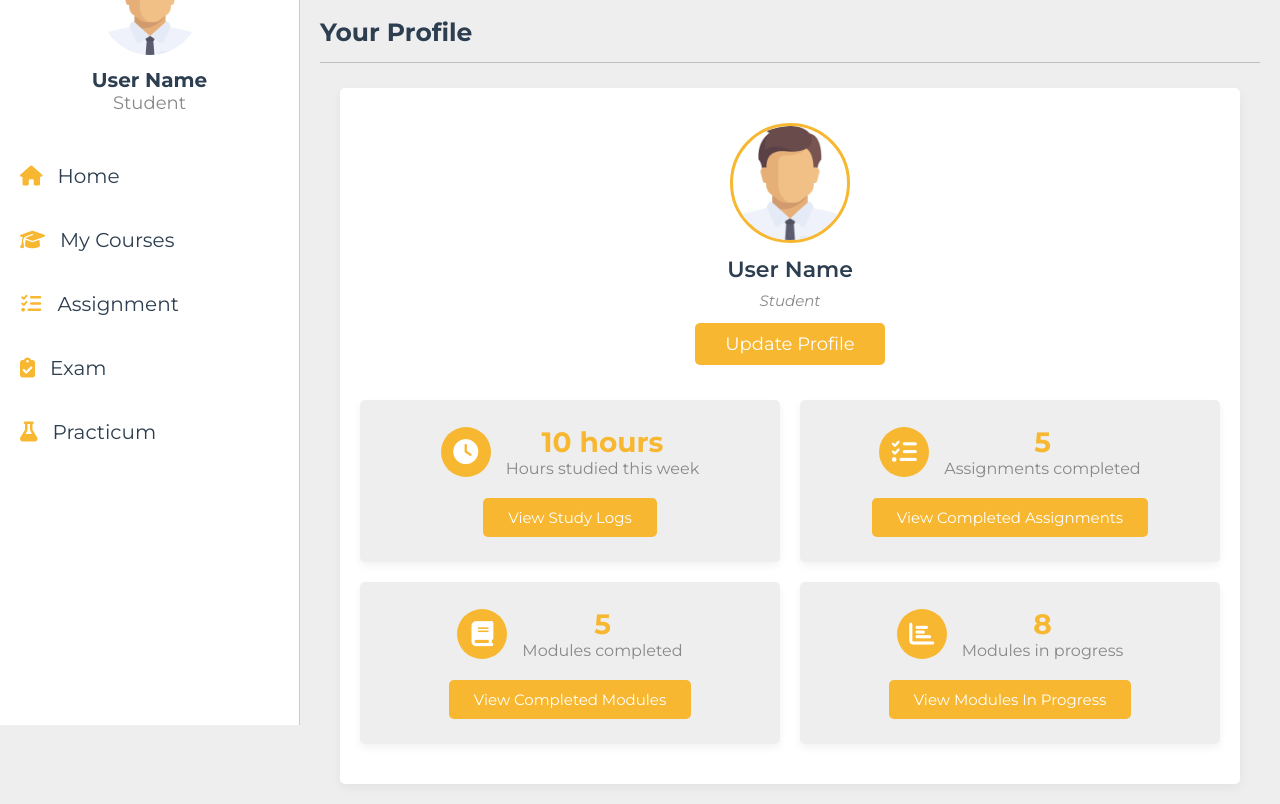
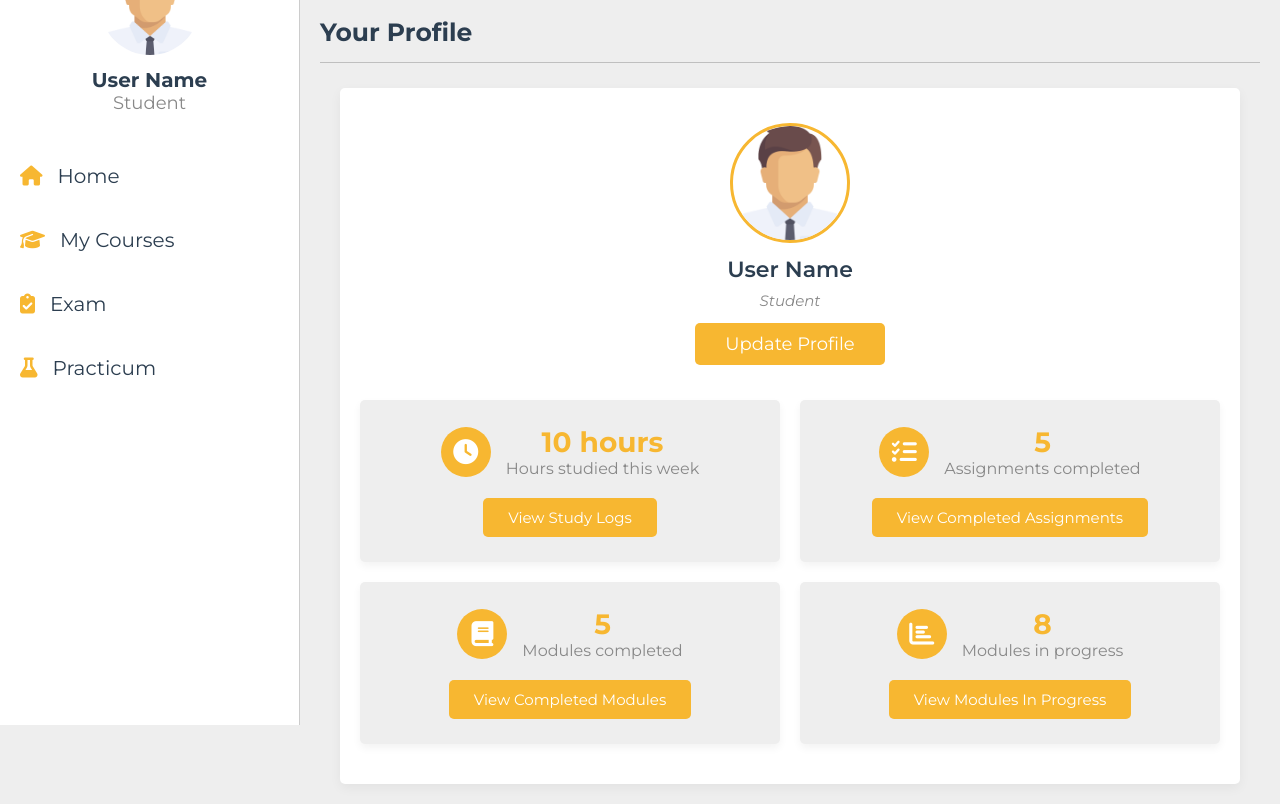
Before and after one commit to dedysaragih123/uts-pawm, a plain HTML site: page public/html/profile.html in a window 1280 px wide. Shown: the part 75-879 px from the top of the page. Drawn offline with Linux system fonts and the light colour scheme; no server answers.

Commit message:
first commit

```diff
--- a/public/html/profile.html
+++ b/public/html/profile.html
@@ -50,7 +50,6 @@
     <nav class="navbar">
         <a href="/html/home.html"><i class="fas fa-home"></i><span>Home</span></a>
         <a href="/html/courses.html"><i class="fas fa-graduation-cap"></i><span>My Courses</span></a>
-        <a href="/html/assignment.html"><i class="fas fa-tasks"></i><span>Assignment</span></a>
         <a href="/html/exam.html"><i class="fas fa-clipboard-check"></i><span>Exam</span></a>
         <a href="/html/practicum.html"><i class="fas fa-flask"></i><span>Practicum</span></a>
     </nav>
```
Also changed, not shown: package.json (deleted, +0 -82 lines), vercel.json, 1 other file.
